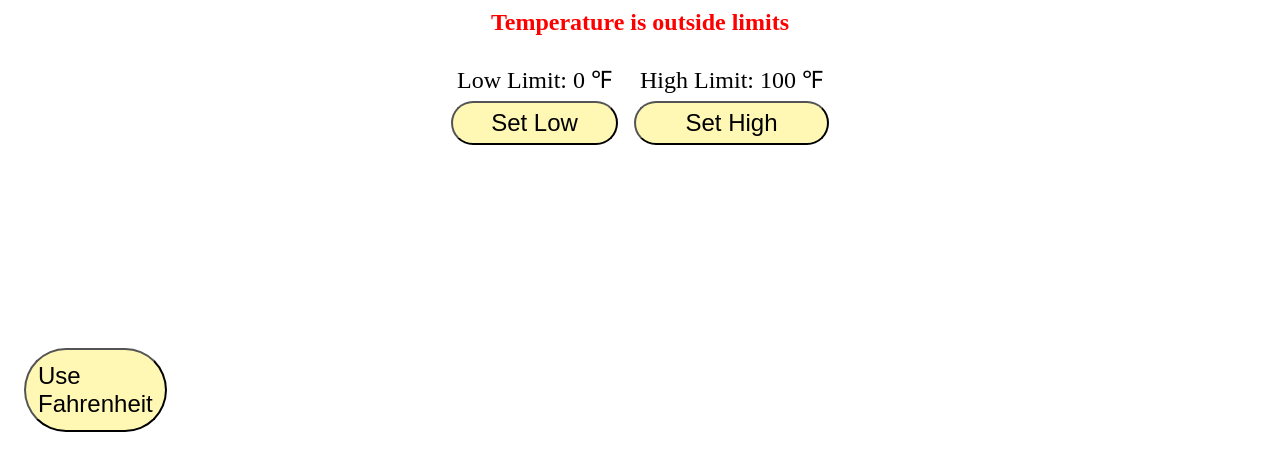
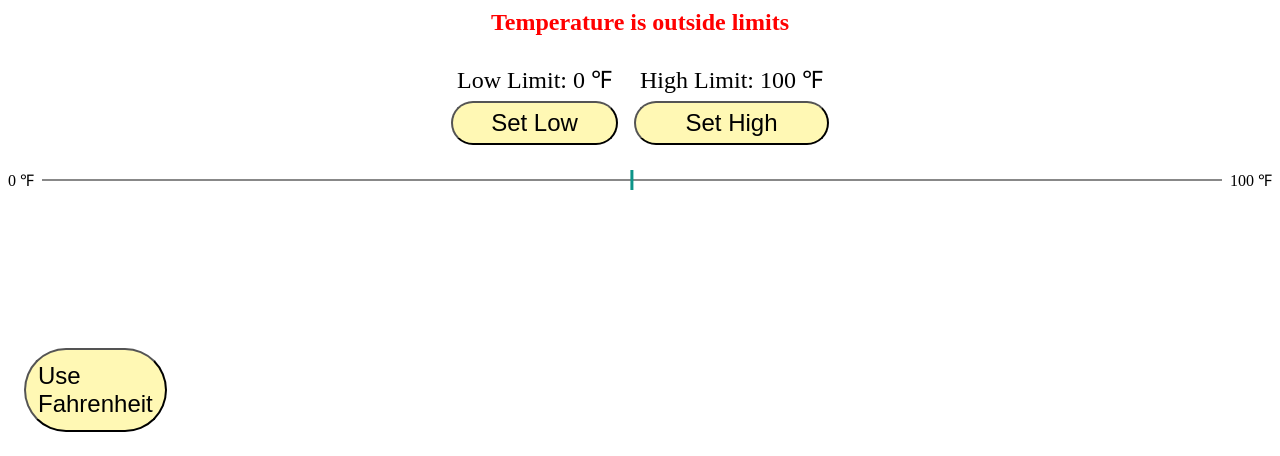
Before and after one commit to HarrisonYoung02/fiery_briquette, a plain HTML site: page arduino-code/uiTest.html in a window 1280 px wide. Shown: the part 344-800 px from the top of the page. Drawn offline with Linux system fonts and the light colour scheme.

Commit message:
Add visual indicator of temp w/in range

```diff
--- a/arduino-code/uiTest.html
+++ b/arduino-code/uiTest.html
@@ -4,10 +4,6 @@
     <style>
       .hidden {
         visibility: hidden;
-      }
-      #page-title {
-        text-align: center;
-        font-size: 5em;
       }
       button {
         background: rgb(255, 248, 180);
@@ -18,6 +14,10 @@
       }
       button:active {
         background: rgb(255, 236, 62);
+      }
+      #page-title {
+        text-align: center;
+        font-size: 5em;
       }
       .temp-display {
         display: flex;
@@ -86,6 +86,26 @@
         background: rgb(255, 248, 180);
         cursor: pointer;
       }
+      .temp-range {
+        display: flex;
+        align-items: center;
+        gap: 0.5em;
+      }
+      .temp-range-line {
+        position: relative;
+        flex: 1;
+        height: 0.1em;
+        background: #888;
+      }
+      .temp-range-marker {
+        position: absolute;
+        top: 50%;
+        width: 0.2em;
+        height: 1.25em;
+        background: #0d9488;
+        transform: translate(-50%, -50%);
+        left: 50%;
+      }
     </style>
   </head>
   <body>
@@ -106,6 +126,14 @@
           <button onclick="setHigh()">Set High</button>
         </div>
       </div>
+    </div>
+
+    <div class="temp-range">
+      <span>0 &#8457;</span>
+      <div class="temp-range-line">
+        <div class="temp-range-marker"></div>
+      </div>
+      <span>100 &#8457;</span>
     </div>
 
     <button onclick="switchTempScale()" class="switch-temp-scale">
```
Also changed, not shown: 1 other file.
